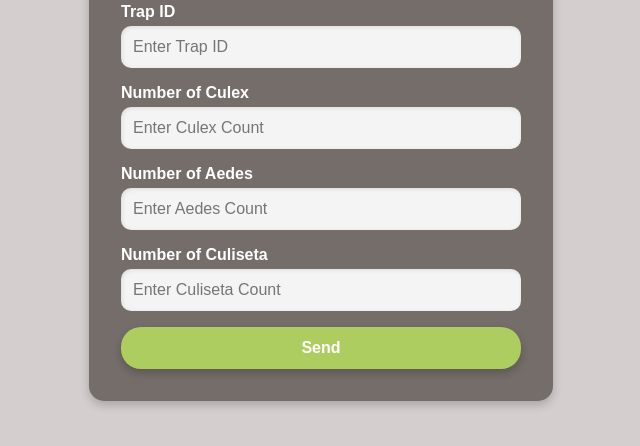
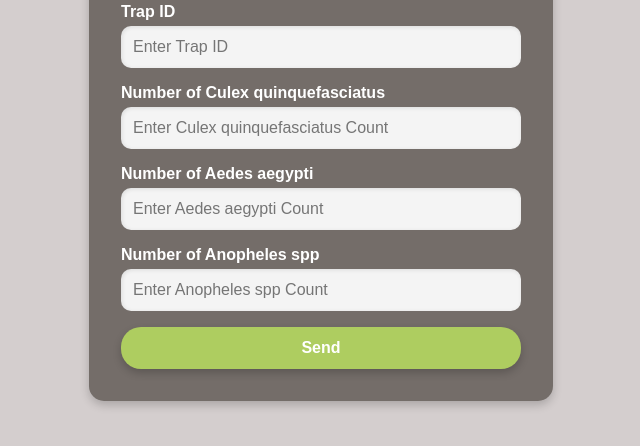
Before and after one commit to anslem-qista/mosquito-monitoring, a plain HTML site: page index.html in a window 1280 px wide. Shown: the part 298-744 px from the top of the page, without its empty margins (319-959 px from the left). Drawn offline with Linux system fonts and the light colour scheme.

Commit message:
Update index.html with the 3 main types of mosquitoes in UAE

```diff
--- a/index.html
+++ b/index.html
@@ -110,16 +110,16 @@
       <input name="TrapID" id="TrapID" type="text" placeholder="Enter Trap ID" required>
     </div>
     <div class="form-group">
-      <label for="Culex">Number of Culex</label>
-      <input name="Culex" id="Culex" type="text" placeholder="Enter Culex Count" required>
+      <label for="Culex">Number of Culex quinquefasciatus</label>
+      <input name="Culex" id="Culex" type="text" placeholder="Enter Culex quinquefasciatus Count" required>
     </div>
     <div class="form-group">
-      <label for="Aedes">Number of Aedes</label>
-      <input name="Aedes" id="Aedes" type="text" placeholder="Enter Aedes Count" required>
+      <label for="Aedes">Number of Aedes aegypti</label>
+      <input name="Aedes" id="Aedes" type="text" placeholder="Enter Aedes aegypti Count" required>
     </div>
     <div class="form-group">
-      <label for="Culiseta">Number of Culiseta</label>
-      <input name="Culiseta" id="Culiseta" type="text" placeholder="Enter Culiseta Count" required>
+      <label for="Culiseta">Number of Anopheles spp</label>
+      <input name="Culiseta" id="Culiseta" type="text" placeholder="Enter Anopheles spp Count" required>
     </div>
     <button type="submit">Send</button>
   </form>
```
